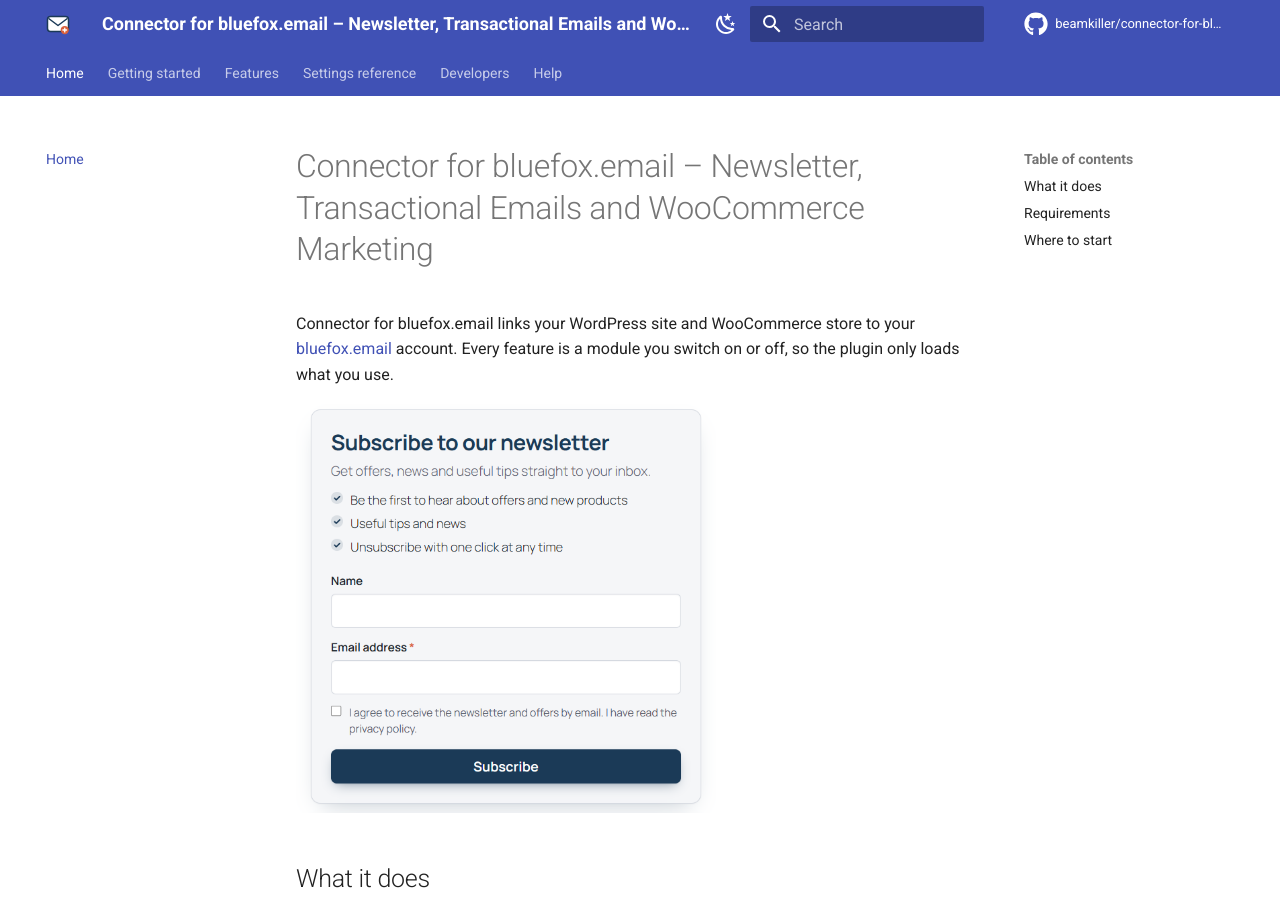
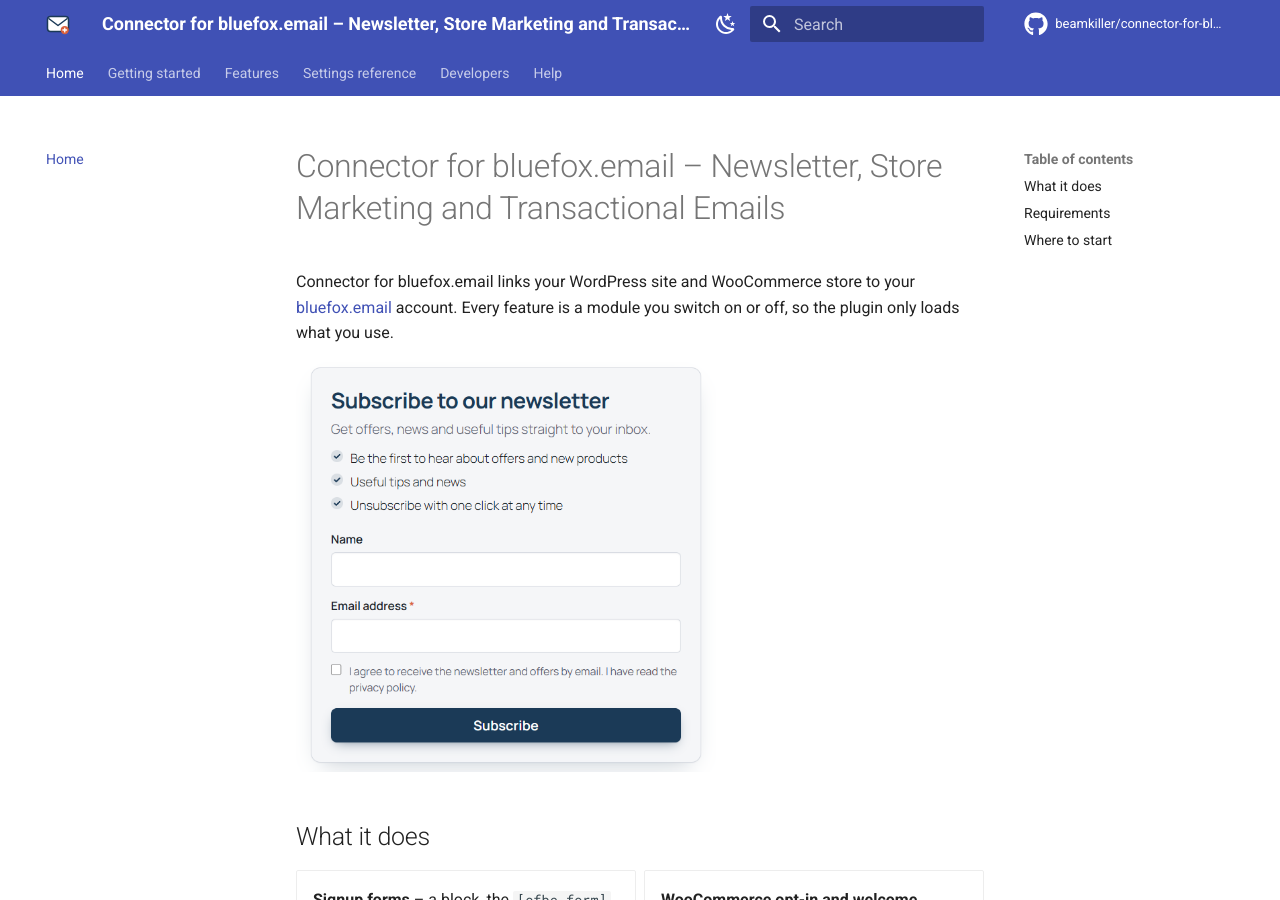
Before and after one commit to beamkiller/connector-for-bluefox-email, an MkDocs documentation site: the page built from docs/index.md, in a window 1280 px wide and 900 px high. Built offline with MkDocs 1.6.1 and Material for MkDocs 9.7.7, drawn with Linux system fonts in a browser that asks for light colours; comment, search, counter and statistics services are not loaded.

Commit message:
New name without WooCommerce (WP.org rule) (plugin @3d944f5)
Co-Authored-By: Claude Opus 5.5 <noreply@anthropic.com>

```diff
--- a/docs/index.md
+++ b/docs/index.md
@@ -1,4 +1,4 @@
-# Connector for bluefox.email – Newsletter, Transactional Emails and WooCommerce Marketing
+# Connector for bluefox.email – Newsletter, Store Marketing and Transactional Emails
 
 Connector for bluefox.email links your WordPress site and WooCommerce store to your [bluefox.email](https://bluefox.email) account. Every feature is a module you switch on or off, so the plugin only loads what you use.
 
--- a/mkdocs.yml
+++ b/mkdocs.yml
@@ -1,4 +1,4 @@
-site_name: Connector for bluefox.email – Newsletter, Transactional Emails and WooCommerce Marketing
+site_name: Connector for bluefox.email – Newsletter, Store Marketing and Transactional Emails
 site_description: Documentation of the Connector for bluefox.email WordPress plugin – signup forms with double opt-in, WooCommerce opt-in and coupons, contact sync and email delivery.
 site_author: Peter Kulcsár - KREMONT s.r.o.
 site_url: https://beamkiller.github.io/connector-for-bluefox-email/
```
Also changed, not shown: README.md (+1 -1 lines), readme.txt, 4 other files.
